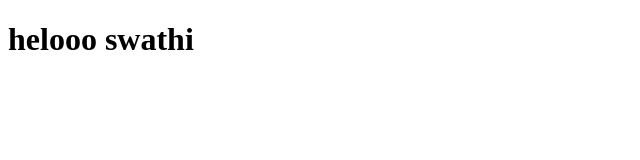
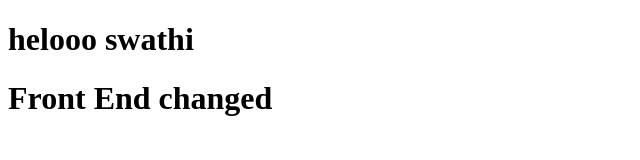
Before and after one commit to SwathiSwaminathan04/dst, a plain HTML site: page index.html in a window 1280 px wide. Shown: the whole page, without its empty margins (0-640 px from the left). Drawn offline with Linux system fonts and the light colour scheme.

Commit message:
Front-End changed

```diff
--- a/index.html
+++ b/index.html
@@ -7,5 +7,6 @@
 </head>
 <body>
     <h1>helooo swathi</h1>
+    <h1>Front End changed</h1>
 </body>
 </html>
```
